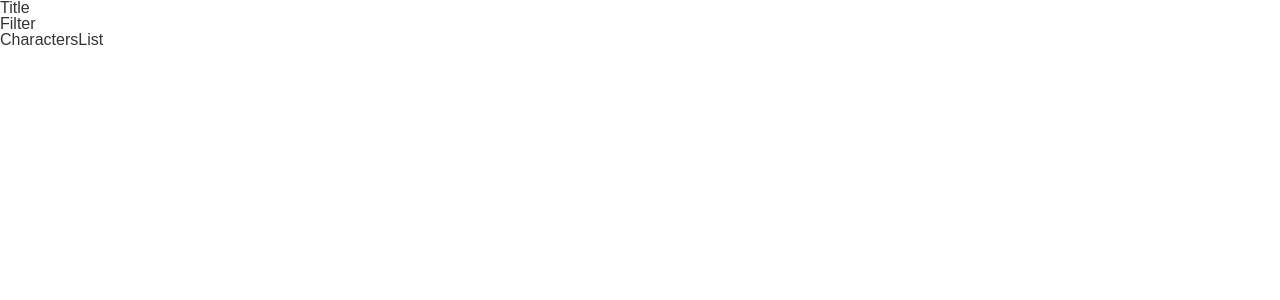
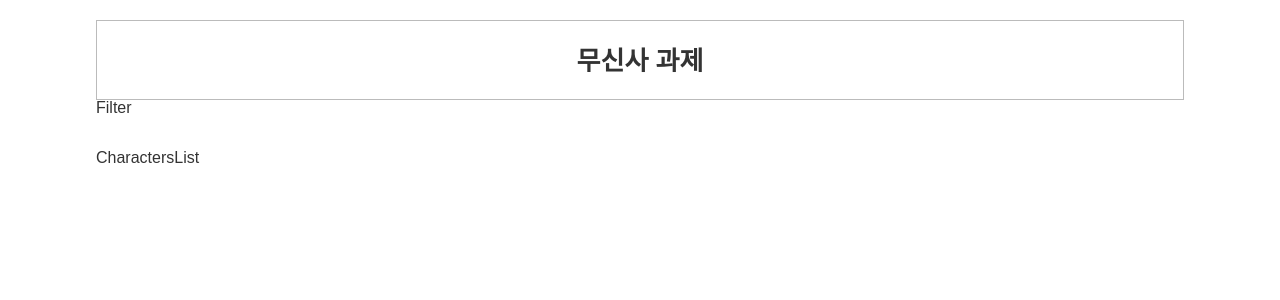
Before and after one commit to leesunmin1231/Musinsa, a React (Create React App) app: page / in a window 1280 px wide. Shown: the top 300 px of the page. Built offline with nearby package versions, Linux system fonts and the light colour scheme.

Commit message:
feat: layout 잡기

```diff
--- a/src/App.tsx
+++ b/src/App.tsx
@@ -1,17 +1,20 @@
-import React from "react";
-import { QueryClient, QueryClientProvider } from "react-query";
-import { Global } from "@emotion/react";
-import { RecoilRoot } from "recoil";
-import globalStyle from "./styles/global";
-import CharactersPage from "./pages/CharactersPage";
+import React from 'react';
+import { QueryClient, QueryClientProvider } from 'react-query';
+import { Global, ThemeProvider } from '@emotion/react';
+import { RecoilRoot } from 'recoil';
+import globalStyle from './styles/global';
+import AppTheme from './styles/theme';
+import CharactersPage from './pages/CharactersPage';
 
 function App() {
   const queryClient = new QueryClient();
   return (
     <QueryClientProvider client={queryClient}>
       <RecoilRoot>
-        <Global styles={globalStyle} />
-        <CharactersPage />
+        <ThemeProvider theme={AppTheme}>
+          <Global styles={globalStyle} />
+          <CharactersPage />
+        </ThemeProvider>
       </RecoilRoot>
     </QueryClientProvider>
   );
--- a/src/components/CharactersList/index.tsx
+++ b/src/components/CharactersList/index.tsx
@@ -1,5 +1,13 @@
-import React from "react";
+import React from 'react';
+import styled from '@emotion/styled';
+import { bodyFont } from '../../styles/mixin';
 
 export default function CharactersList() {
-  return <div>CharactersList</div>;
+  return <Wrapper>CharactersList</Wrapper>;
 }
+
+const Wrapper = styled.header`
+  width: 100%;
+  flex: 1;
+  ${bodyFont};
+`;
--- a/src/components/Filter/index.tsx
+++ b/src/components/Filter/index.tsx
@@ -1,5 +1,13 @@
-import React from "react";
+import React from 'react';
+import styled from '@emotion/styled';
+import { bodyFont } from '../../styles/mixin';
 
 export default function Filter() {
-  return <div>Filter</div>;
+  return <Wrapper>Filter</Wrapper>;
 }
+
+const Wrapper = styled.header`
+  width: 100%;
+  height: 50px;
+  ${bodyFont};
+`;
--- a/src/components/Title/index.tsx
+++ b/src/components/Title/index.tsx
@@ -1,5 +1,16 @@
-import React from "react";
+import React from 'react';
+import styled from '@emotion/styled';
+import { titleFont } from '../../styles/mixin';
 
 export default function Title() {
-  return <div>Title</div>;
+  return <Wrapper>무신사 과제</Wrapper>;
 }
+
+const Wrapper = styled.header`
+  width: 100%;
+  height: 80px;
+  border: 1px solid ${({ theme }) => theme.colors.GRAY2};
+  line-height: 80px;
+  text-align: center;
+  ${titleFont};
+`;
--- a/src/pages/CharactersPage.tsx
+++ b/src/pages/CharactersPage.tsx
@@ -1,14 +1,24 @@
 import React from 'react';
+import styled from '@emotion/styled';
 import Title from '../components/Title';
 import Filter from '../components/Filter';
 import CharactersList from '../components/CharactersList';
 
 export default function CharactersPage() {
   return (
-    <div>
+    <Wrapper>
       <Title />
       <Filter />
       <CharactersList />
-    </div>
+    </Wrapper>
   );
 }
+
+const Wrapper = styled.div`
+  width: 85%;
+  margin: 0 auto;
+  display: flex;
+  flex-direction: column;
+  align-items: center;
+  margin-top: 20px;
+`;
--- a/src/styles/global.ts
+++ b/src/styles/global.ts
@@ -1,4 +1,4 @@
-import { css } from "@emotion/react";
+import { css } from '@emotion/react';
 
 const globalStyle = css`
   html,
@@ -88,7 +88,7 @@ const globalStyle = css`
     font-size: 100%;
     font: inherit;
     vertical-align: baseline;
-    font-family: "Noto Sans KR", sans-serif;
+    font-family: 'Noto Sans KR', sans-serif;
     color: #333;
   }
   /* HTML5 display-role reset for older browsers */
@@ -120,7 +120,7 @@ const globalStyle = css`
   blockquote:after,
   q:before,
   q:after {
-    content: "";
+    content: '';
     content: none;
   }
   table {
--- /dev/null
+++ b/src/styles/mixin.ts
@@ -0,0 +1,11 @@
+import { css } from '@emotion/react';
+
+export const titleFont = css`
+  font-size: 26px;
+  font-weight: 700;
+`;
+
+export const bodyFont = css`
+  font-size: 16px;
+  font-weight: 400;
+`;
--- /dev/null
+++ b/src/styles/theme.ts
@@ -0,0 +1,17 @@
+import { Theme } from '@emotion/react';
+
+const theme: Theme = {
+  colors: {
+    WHITE: '#FFFFFF',
+    BLACK: '#333333',
+    GRAY1: '#888888',
+    GRAY2: '#BBBBBB',
+    GRAY3: '#D7D7D7',
+    GRAY4: '#EEEEEE',
+    GRAY5: '#F5F5F5',
+    RED: '#C83A68',
+    LIGHT_BLACK: '#464646',
+  },
+};
+
+export default theme;
```
Also changed, not shown: src/types/Theme.ts (added, +19 -0 lines).
